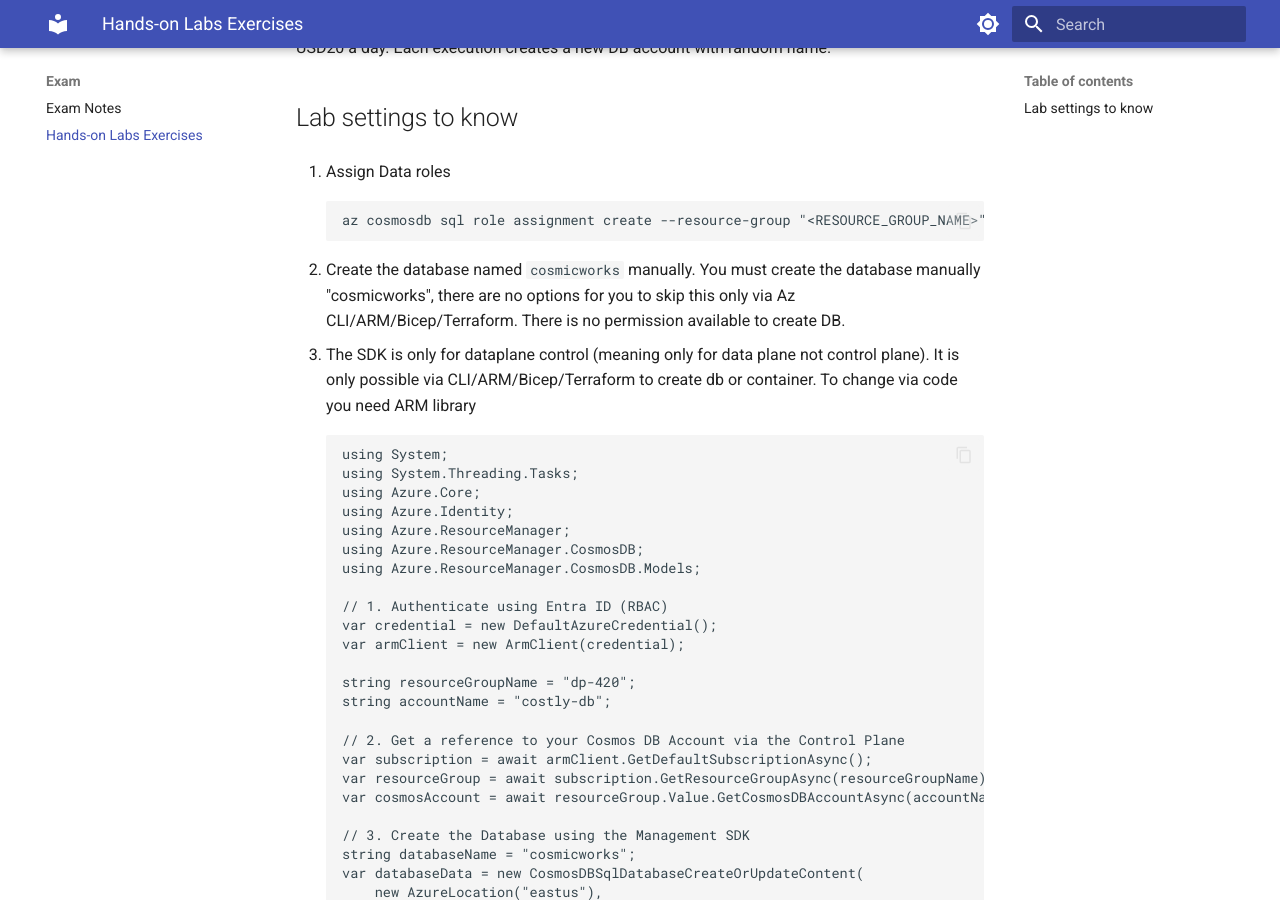
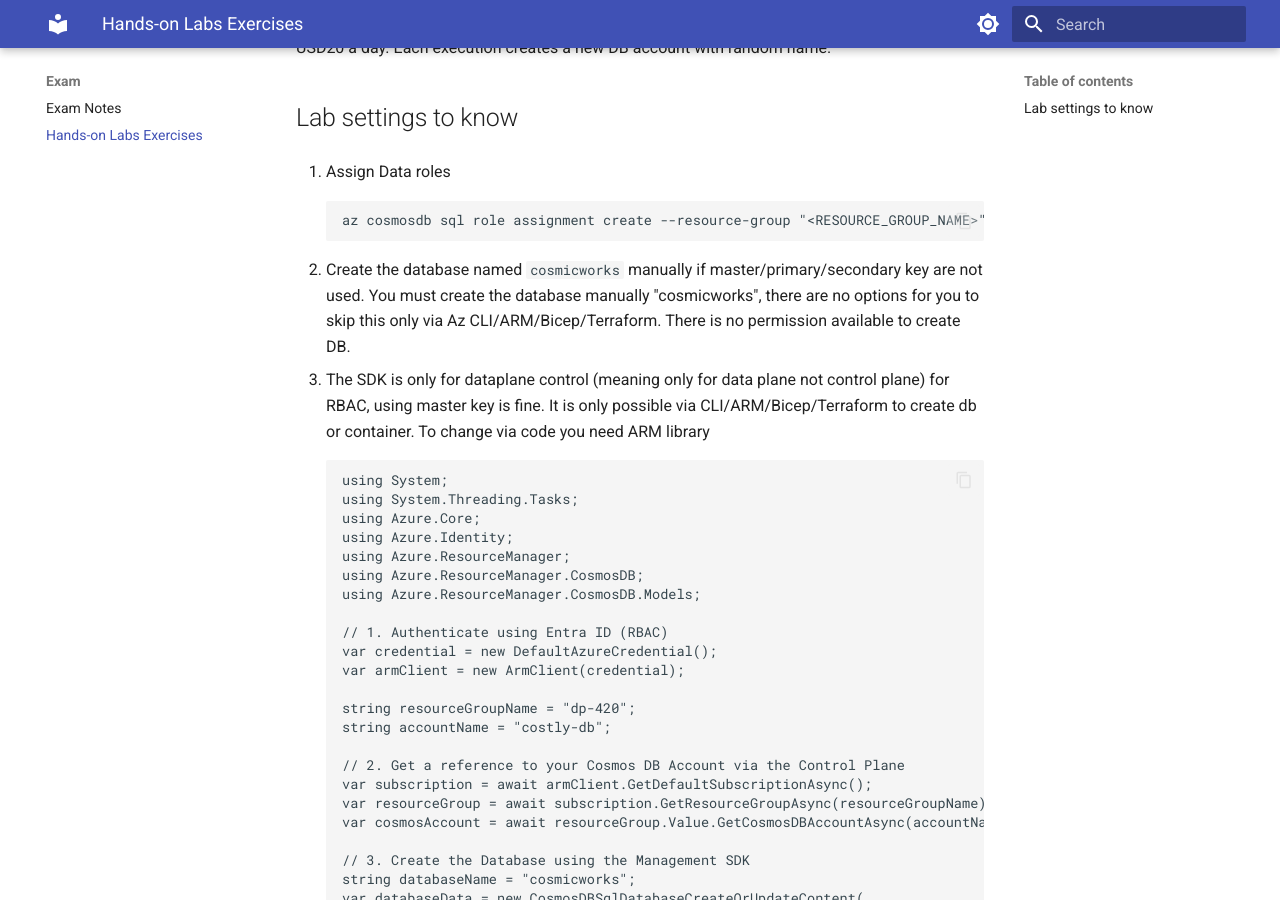
Before and after one commit to yoonghan/Azure-Cosmos-DB-DP-420, an MkDocs documentation site: the page built from docs/1. Exam_Preparation/Lab_Exercises.md, in a window 1280 px wide and 900 px high, scrolled down 388 px. Built offline with MkDocs 1.6.1 and Material for MkDocs 9.7.7, drawn with Linux system fonts in a browser that asks for light colours.

Commit message:
Update Lab Exercises with clearer database creation guidelines
Clarified instructions regarding database creation and SDK usage.

````diff
--- a/docs/1. Exam_Preparation/Lab_Exercises.md
+++ b/docs/1. Exam_Preparation/Lab_Exercises.md
@@ -16,10 +16,10 @@
 az cosmosdb sql role assignment create --resource-group "<RESOURCE_GROUP_NAME>" --account-name "<COSMOS_DB_ACCOUNT_NAME>" --role-definition-id "00000000-0000-0000-0000-000000000002" --principal-id $(az ad signed-in-user show --query id -o tsv) --scope "/"
 ```
 
-2. Create the database named `cosmicworks` manually.
+2. Create the database named `cosmicworks` manually if master/primary/secondary key are not used.
 You must create the database manually "cosmicworks", there are no options for you to skip this only via Az CLI/ARM/Bicep/Terraform. There is no permission available to create DB.
 
-3. The SDK is only for dataplane control (meaning only for data plane not control plane). It is only possible via CLI/ARM/Bicep/Terraform to create db or container. To change via code you need ARM library
+3. The SDK is only for dataplane control (meaning only for data plane not control plane) for RBAC, using master key is fine. It is only possible via CLI/ARM/Bicep/Terraform to create db or container. To change via code you need ARM library
 ```
 using System;
 using System.Threading.Tasks;
````
